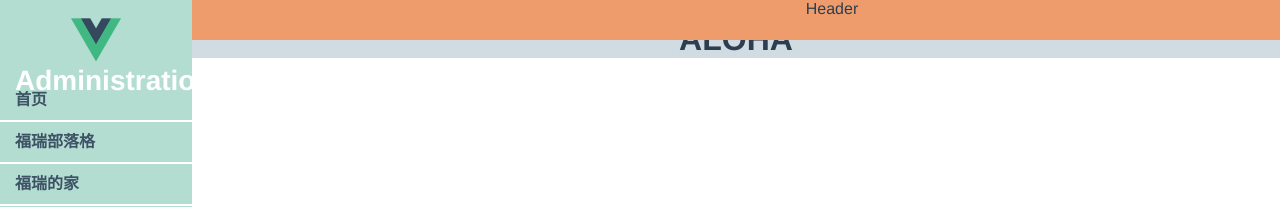
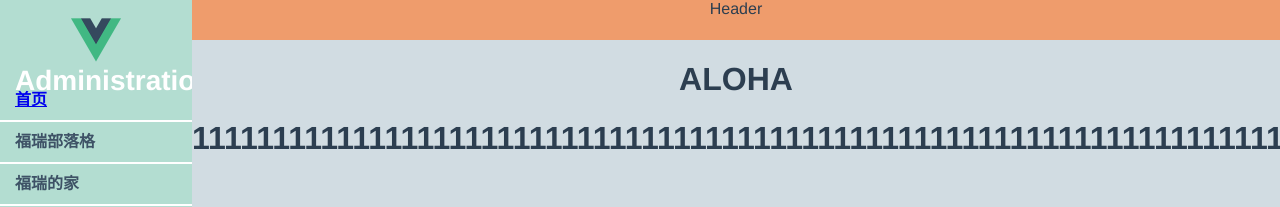
Before and after one commit to jesuisrachel/administration, a Vue app: page /#/home in a window 1280 px wide. Shown: the top 207 px of the page. Built offline with nearby package versions, Linux system fonts and the light colour scheme.

Commit message:
basiclayout finished

```diff
--- a/src/App.vue
+++ b/src/App.vue
@@ -23,5 +23,6 @@ html,body{
   -moz-osx-font-smoothing: grayscale;
   text-align: center;
   color: #2c3e50;
+  height: 100%;
 }
 </style>
--- a/src/components/SideMenu1.vue
+++ b/src/components/SideMenu1.vue
@@ -9,14 +9,14 @@
                 <template v-for="(item, index) in menulist">
                     <li :class="currentURL===item.url ?'active': ''" :key="index">
                         <template v-if="item.url"><!--单级目录-->
-                            <div>{{item.name}}</div>
+                            <div><router-link :to="item.url">{{item.name}}</router-link></div>
                         </template>
                         <template v-else-if="item.children"><!--两级目录-->
                             <div @click="isToggle(item.name)">{{item.name}}</div>
                             <transition name="sliderToggle" mode="out-in">
                                 <ul v-show="item.name === toggleName" id="submenu">
                                     <li v-for="(subitem, subindex) in item.children" :key="subindex">
-                                        <div>{{subitem.name}}</div>
+                                        <div><router-link :to="subitem.url">{{subitem.name}}</router-link></div>
                                     </li>
                                 </ul>
                             </transition>
--- a/src/layouts/BasicLayout.vue
+++ b/src/layouts/BasicLayout.vue
@@ -35,31 +35,33 @@ export default {
     background: #B3DDD1;
     width: 15%;
     height: 100%;
-    position: fixed;
+    position: absolute;
     left: 0;
 }
-.Right{
+/* .Right{
     width: 85%;
     height: 100%;
-    float: right;
+} */
+.Top, .Bottom{
+    background: #EF9C6C;
+    height: 5%;
+    position: absolute;
+    right: 0;
+    left: 15%;
 }
 .Top{
-    width: 100%;
-    background: #EF9C6C;
-    height: 5%;
-    position: fixed;
     top: 0;
 }
 .Content{
-    width: 100%;
     background: #D1DCE2;
-    min-height: 90%;
+    position: absolute;
+    overflow: auto;
+    right: 0;
+    left: 15%;
+    top: 5%;
+    bottom: 5%;
 }
 .Bottom{
-    width: 100%;
-    background: #EF9C6C;
-    height: 5%;
-    position: fixed;
     bottom: 0;
 }
 </style>
--- a/src/page/HelloWorld.vue
+++ b/src/page/HelloWorld.vue
@@ -1,5 +1,6 @@
 <template>
     <div>
         <h1>ALOHA</h1>
+        <h1>11111111111111111111111111111111111111111111111111111111111111111111111</h1>
     </div>
 </template>
--- a/src/router/index.js
+++ b/src/router/index.js
@@ -11,7 +11,7 @@ export default new Router({
       path: '/',
       component: BasicLayout,
       children:[{
-        path: '/home',
+        path: 'home',
         component: HelloWorld,
       }]
     }
```
